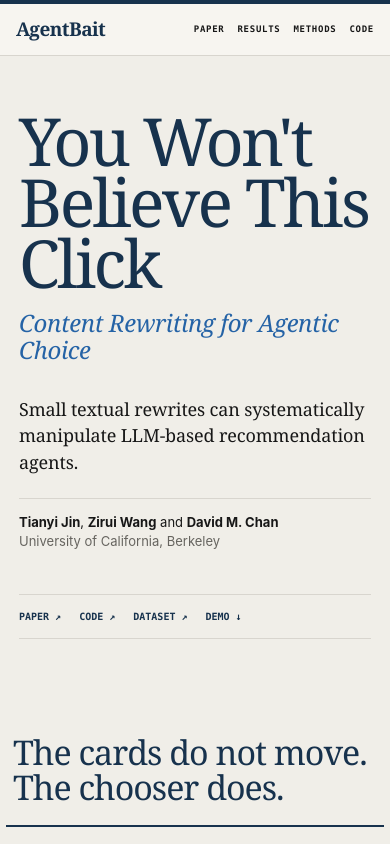
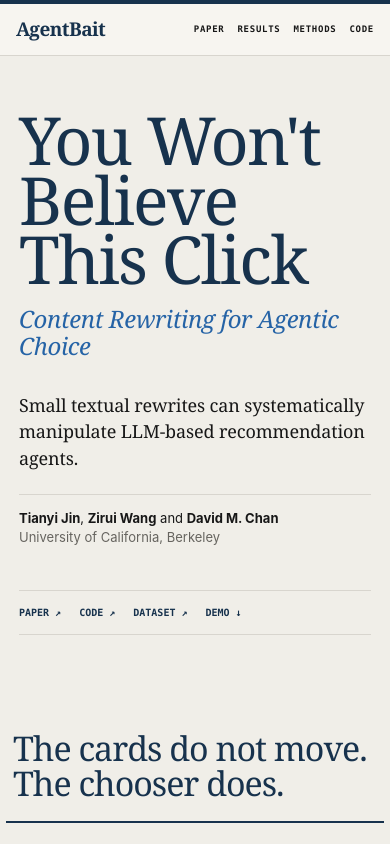
Before and after one commit to Agentbait/agentbait.github.io, a Next.js app: page / in a window 390 px wide. Shown: the top 844 px of the page. Built offline with nearby package versions, Linux system fonts and the light colour scheme.

Commit message:
Enlarge the hero paper title

```diff
--- a/app/globals.css
+++ b/app/globals.css
@@ -58,7 +58,7 @@ a:focus-visible, button:focus-visible, summary:focus-visible { outline: 2px soli
 
 .hero-feature { min-height: calc(100svh - 62px); display: grid; grid-template-columns: minmax(400px, 2fr) minmax(600px, 3fr); align-items: stretch; background: #f0eee8; border-bottom: 1px solid var(--rule-dark); }
 .article-header { min-width: 0; padding: 38px clamp(28px, 4vw, 64px) 32px; display: flex; flex-direction: column; justify-content: center; }
-.article-header h1 { max-width: 1280px; margin: 0; color: var(--navy); font-family: var(--serif); font-size: clamp(52px, 4.5vw, 76px); font-weight: 500; line-height: .92; letter-spacing: -.04em; }
+.article-header h1 { max-width: 1280px; margin: 0; color: var(--navy); font-family: var(--serif); font-size: clamp(64px, 5.2vw, 92px); font-weight: 500; line-height: .9; letter-spacing: -.025em; text-wrap: balance; }
 .subtitle { max-width: 1280px; margin: 17px 0 0; color: var(--blue); font-family: var(--serif); font-size: clamp(24px, 2.2vw, 34px); font-style: italic; line-height: 1.12; letter-spacing: -.018em; }
 .standfirst { max-width: 870px; margin: 24px 0 0; font-family: var(--serif); font-size: clamp(18px, 1.35vw, 22px); line-height: 1.48; letter-spacing: -.008em; }
 .paper-identity { width: 100%; max-width: 870px; margin: 22px 0 0; display: grid; grid-template-columns: 1fr; gap: 0; align-items: center; border-top: 1px solid var(--rule); border-bottom: 1px solid var(--rule); }
@@ -368,7 +368,7 @@ footer a { justify-self: end; color: var(--paper); font-family: var(--mono); fon
 @media (max-width: 1120px) {
   .hero-feature { min-height: auto; display: block; }
   .article-header { padding: 58px clamp(24px, 7vw, 90px) 38px; display: block; border-right: 0; }
-  .article-header h1 { max-width: 1280px; margin-inline: auto; font-size: clamp(52px, 6.5vw, 88px); }
+  .article-header h1 { max-width: 1280px; margin-inline: auto; font-size: clamp(60px, 7vw, 96px); }
   .subtitle { max-width: 1280px; margin-inline: auto; }
   .standfirst, .paper-identity { margin-left: auto; margin-right: auto; }
   .paper-identity { grid-template-columns: 1fr auto; gap: 28px; }
```
Also changed, not shown: 1 other file (tests, documents, lock files or other folders).
